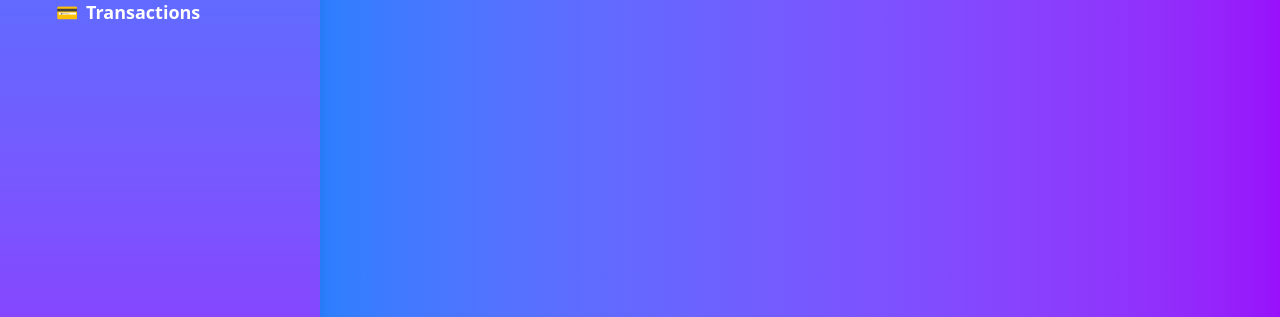
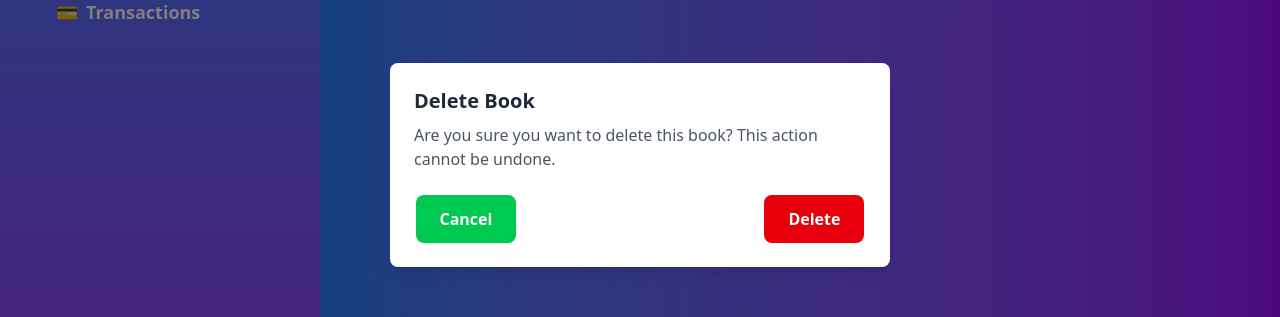
Before and after one commit to ksamrat224/LMS, a React (Vite) app in the folder Frontend/: page /book in a window 1280 px wide. Shown: the part 235-552 px from the top of the page. Built offline with nearby package versions, Linux system fonts and the light colour scheme; no server answers; sample sign-in values are in the browser's storage.

Commit message:
modal made for confirming delete

```diff
--- /dev/null
+++ b/Frontend/src/components/Modal.tsx
@@ -0,0 +1,34 @@
+import Button from "./Button";
+
+export default function CustomModal() {
+  return (
+    <div className="w-screen h-screen bg-black/50 flex justify-center items-center fixed inset-0 z-50">
+      <div className="w-[500px] bg-white p-6 flex flex-col justify-between rounded-lg shadow-lg">
+        {/* Modal Header */}
+        <div className="text w-full">
+          <h1 className="text-xl font-bold text-gray-800">Delete Book</h1>
+          <p className="text-gray-600 mt-2">
+            Are you sure you want to delete this book? This action cannot be
+            undone.
+          </p>
+        </div>
+
+        {/* Modal Buttons */}
+        <div className="button w-full flex justify-center items-center gap-2 mt-6">
+          <div className="mr-60">
+            <Button
+              bgColor="px-4 py-2 bg-green-500 text-gray-800 rounded hover:bg-green-600"
+              type="button"
+              label="Cancel"
+            />
+          </div>
+          <Button
+            bgColor="px-4 py-2 bg-red-600 text-white rounded hover:bg-red-700"
+            type="button"
+            label="Delete"
+          />
+        </div>
+      </div>
+    </div>
+  );
+}
--- a/Frontend/src/pages/Books.tsx
+++ b/Frontend/src/pages/Books.tsx
@@ -3,6 +3,7 @@ import { axiosInstance } from "../utils/axiosInterceptor";
 import Button from "../components/Button";
 import { useNavigate } from "react-router";
 import { PencilIcon, TrashIcon } from "lucide-react";
+import Modal from "../components/Modal";
 
 export interface Book {
   title?: string;
@@ -141,6 +142,7 @@ const Books = () => {
             </tbody>
           </table>
         </div>
+        <Modal/>
       </div>
     </div>
   );
```
